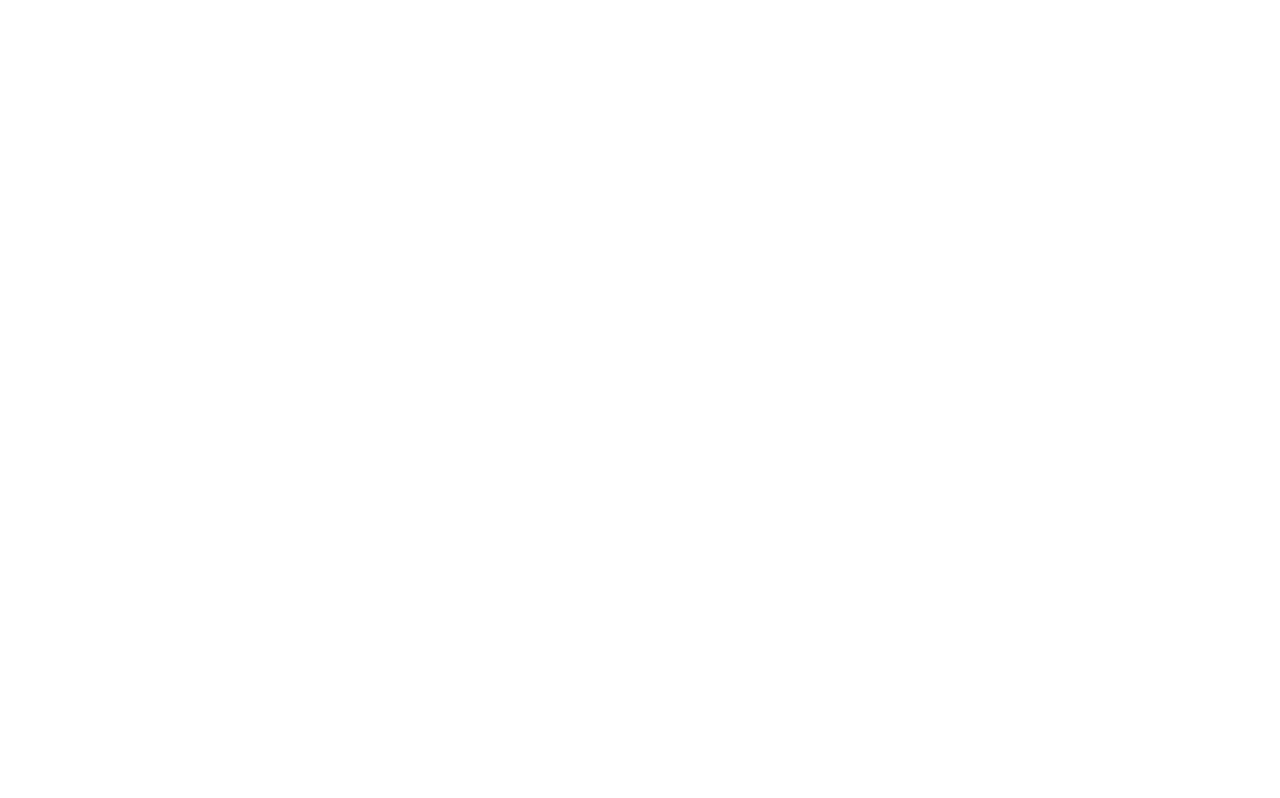
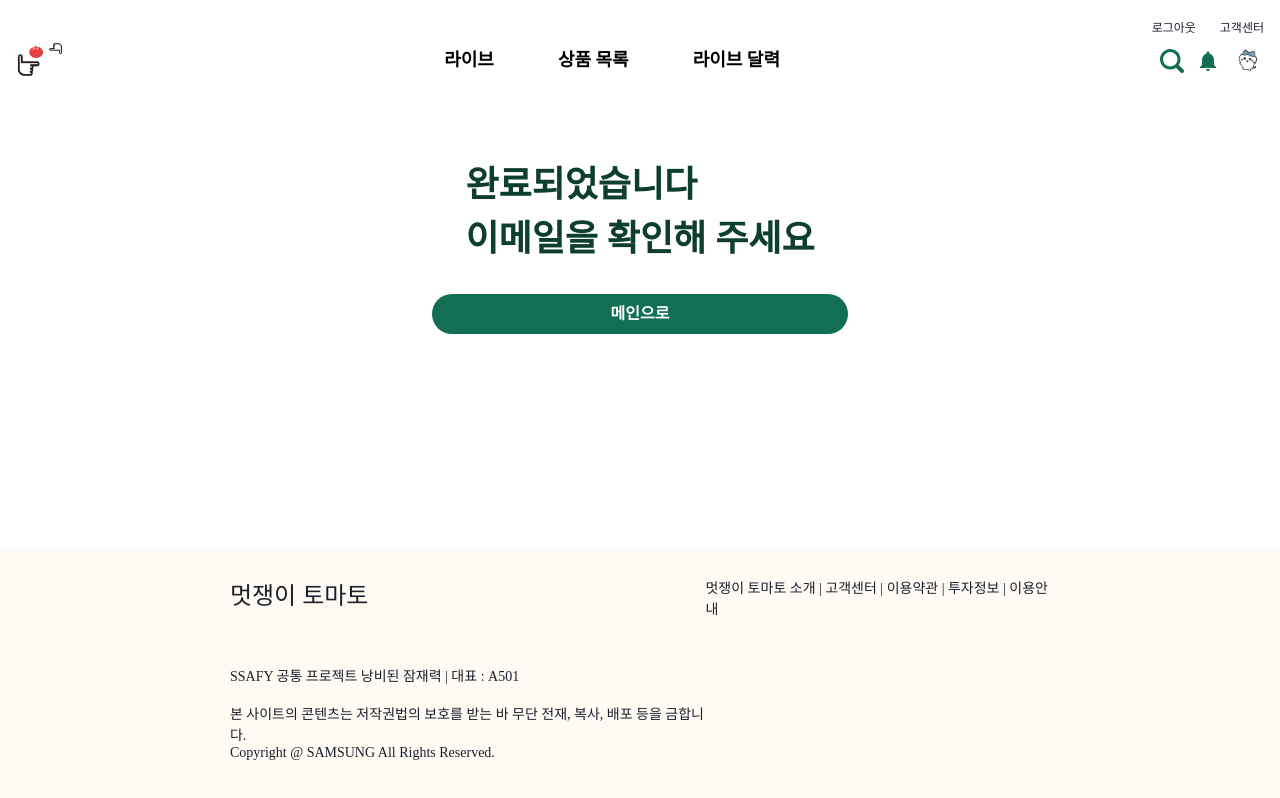
Before and after one commit to YangSSo51/the-cool-tomato, a React (Vite) app in the folder vite-project/: page /v1/findaccount in a window 1280 px wide. Before the commit this address had no page. Built offline with nearby package versions, Linux system fonts and the light colour scheme; a web font is replaced by a local one.

Commit message:
Feat: 아이디/비밀번호 찾기 요청 완료 페이지 연결

```diff
--- a/vite-project/src/App.tsx
+++ b/vite-project/src/App.tsx
@@ -35,6 +35,10 @@
                             path="pwdrecover"
                             element={<FindAccountPage type="password" />}
                         />
+                        <Route
+                            path="findaccount"
+                            element={<FindAccountPage type="result" />}
+                        />
                     </Route>
                 </Routes>
             </ChakraProvider>
--- a/vite-project/src/components/findaccount/FindAccountResult.tsx
+++ b/vite-project/src/components/findaccount/FindAccountResult.tsx
@@ -2,6 +2,9 @@
 import { Text, Center, Container, Button } from "@chakra-ui/react";
 
 function FindAccountResult() {
+    function onClick(): void {
+        alert("FindAccountResult onClick");
+    }
     return (
         <>
             <Container
@@ -26,6 +29,7 @@
                     colorScheme="themeGreen"
                     borderRadius="3xl"
                     py={1}
+                    onClick={onClick}
                 >
                     메인으로
                 </Button>
--- a/vite-project/src/components/findaccount/FindIdForm.tsx
+++ b/vite-project/src/components/findaccount/FindIdForm.tsx
@@ -1,4 +1,5 @@
 import React from "react";
+import { useNavigate } from "react-router-dom";
 import {
     Text,
     Input,
@@ -10,9 +11,11 @@
 } from "@chakra-ui/react";
 
 function FindIdForm() {
+    const navigate = useNavigate();
+
     function onSubmit(event: React.SyntheticEvent): void {
         event.preventDefault();
-        alert("FindIdForm onSubmit");
+        navigate("/v1/findaccount", { replace: false });
     }
 
     return (
--- a/vite-project/src/components/findaccount/PwdRecoverForm.tsx
+++ b/vite-project/src/components/findaccount/PwdRecoverForm.tsx
@@ -1,4 +1,5 @@
 import React from "react";
+import { useNavigate } from "react-router-dom";
 import {
     Text,
     Input,
@@ -10,9 +11,11 @@
 } from "@chakra-ui/react";
 
 function PwdRecoverForm() {
+    const navigate = useNavigate();
+
     function onSubmit(event: React.SyntheticEvent): void {
         event.preventDefault();
-        alert("PwdRecoverForm onSubmit");
+        navigate("/v1/findaccount", { replace: false });
     }
 
     return (
--- a/vite-project/src/pages/FindAccountPage.tsx
+++ b/vite-project/src/pages/FindAccountPage.tsx
@@ -2,19 +2,34 @@
 import { Center } from "@chakra-ui/react";
 import FindIdForm from "../components/findaccount/FindIdForm";
 import PwdRecoverForm from "../components/findaccount/PwdRecoverForm";
+import FindAccountResult from "../components/findaccount/FindAccountResult";
 
 function FindAccountPage(props: { type: string }) {
+    if (props.type === "username") {
         return (
             <>
                 <Center>
-                {props.type === "username" ? (
                     <FindIdForm />
-                ) : (
+                </Center>
+            </>
+        );
+    } else if (props.type === "password") {
+        return (
+            <>
+                <Center>
                     <PwdRecoverForm />
-                )}
+                </Center>
+            </>
+        );
+    } else if (props.type === "result") {
+        return (
+            <>
+                <Center>
+                    <FindAccountResult />
                 </Center>
             </>
         );
     }
+}
 
 export default FindAccountPage;
```
Lines whose indentation alone changed are shown as unchanged.
